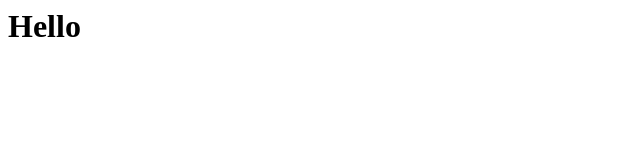
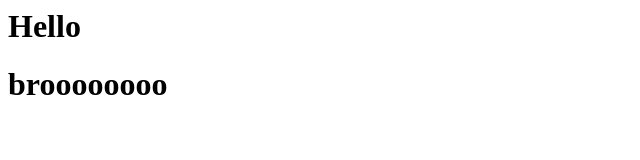
Before and after one commit to Akshith2222/shark, a plain HTML site: page index.html in a window 1280 px wide. Shown: the whole page, without its empty margins (0-640 px from the left). Drawn offline with Linux system fonts and the light colour scheme.

Commit message:
Update index.html

```diff
--- a/index.html
+++ b/index.html
@@ -1 +1,2 @@
 <h1>Hello</h1>
+<h1>broooooooo</h1>
```
